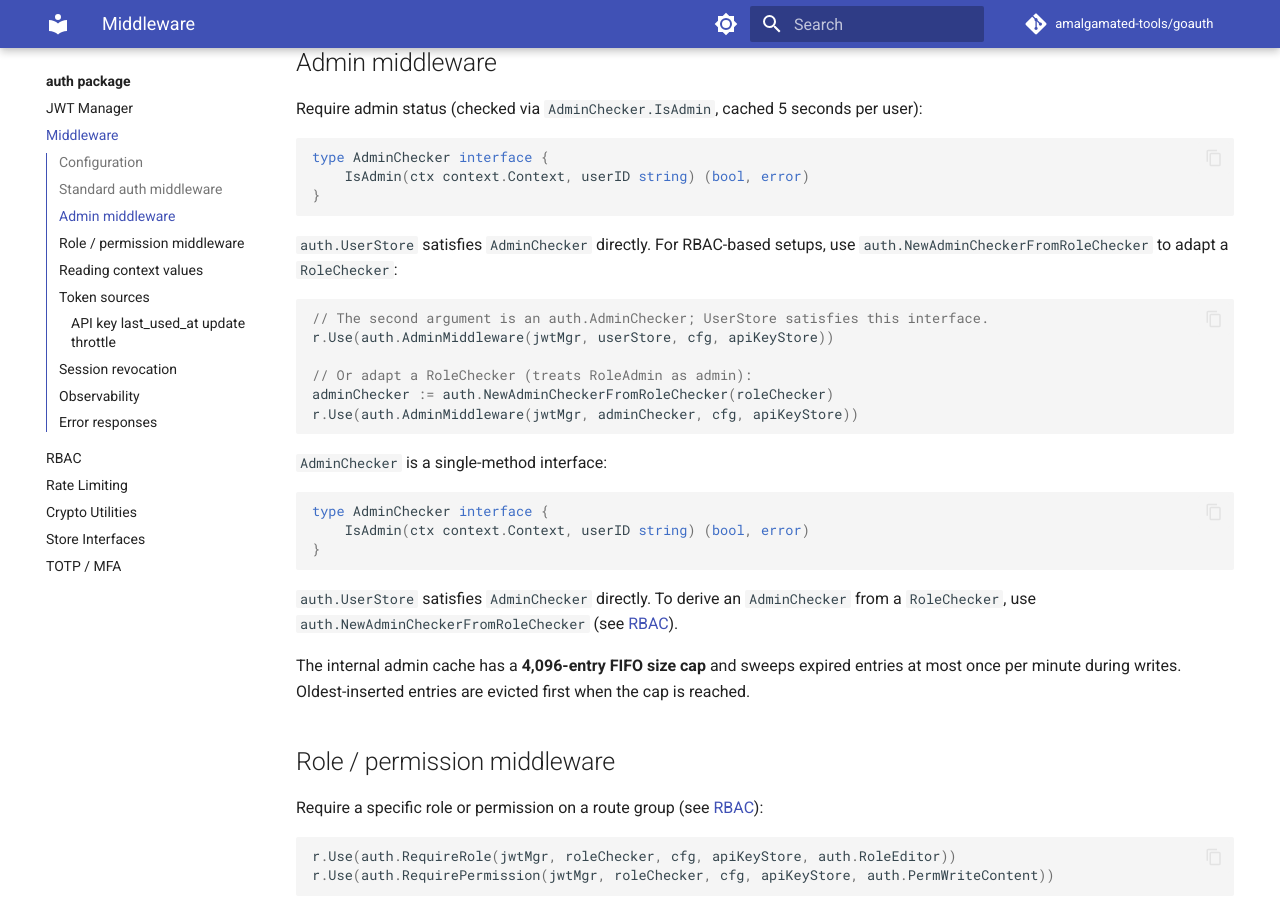
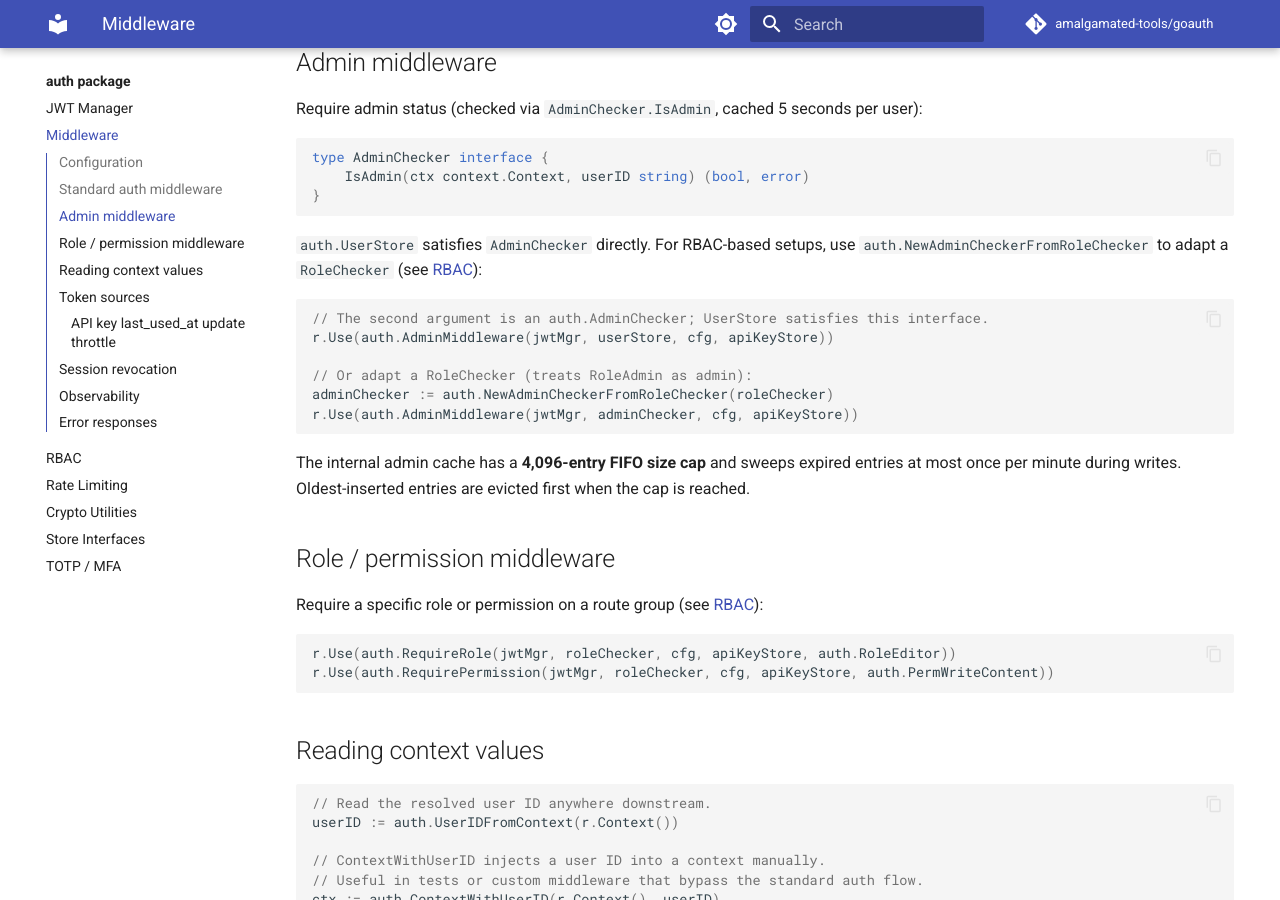
Before and after one commit to amalgamated-tools/goauth, an MkDocs documentation site: the page built from docs/auth/middleware.md, in a window 1280 px wide and 900 px high, scrolled down 628 px. Built offline with MkDocs 1.6.1 and Material for MkDocs 9.7.7, drawn with Linux system fonts in a browser that asks for light colours; comment, search, counter and statistics services are not loaded.

Commit message:
docs: remove duplicate definitions in jwt and middleware docs
- docs/auth/jwt.md: remove duplicated Claims struct definition that
  appeared both before and after the ValidateToken example
- docs/auth/middleware.md: remove duplicated AdminChecker interface
  definition and redundant description paragraph; incorporate the
  RBAC cross-reference link into the first usage paragraph

Co-authored-by: Copilot <223556219+Copilot@users.noreply.github.com>

````diff
--- a/docs/auth/middleware.md
+++ b/docs/auth/middleware.md
@@ -40,16 +40,6 @@ r.Use(auth.AdminMiddleware(jwtMgr, userStore, cfg, apiKeyStore))
 adminChecker := auth.NewAdminCheckerFromRoleChecker(roleChecker)
 r.Use(auth.AdminMiddleware(jwtMgr, adminChecker, cfg, apiKeyStore))
 ```
-
-`AdminChecker` is a single-method interface:
-
-```go
-type AdminChecker interface {
-    IsAdmin(ctx context.Context, userID string) (bool, error)
-}
-```
-
-`auth.UserStore` satisfies `AdminChecker` directly. To derive an `AdminChecker` from a `RoleChecker`, use `auth.NewAdminCheckerFromRoleChecker` (see [RBAC](rbac.md)).
 
 The internal admin cache has a **4,096-entry FIFO size cap** and sweeps expired entries at most once per minute during writes. Oldest-inserted entries are evicted first when the cap is reached.
 
````
Also changed, not shown: other parts of docs/auth/middleware.md (+1 -1 lines), docs/auth/jwt.md (+0 -9 lines).
